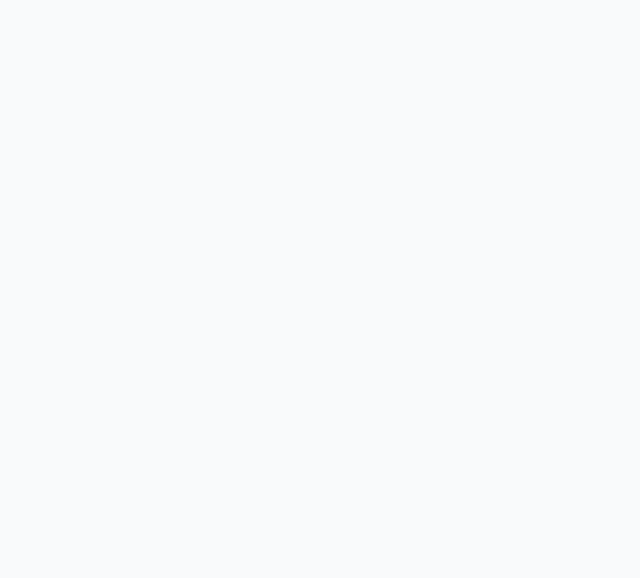
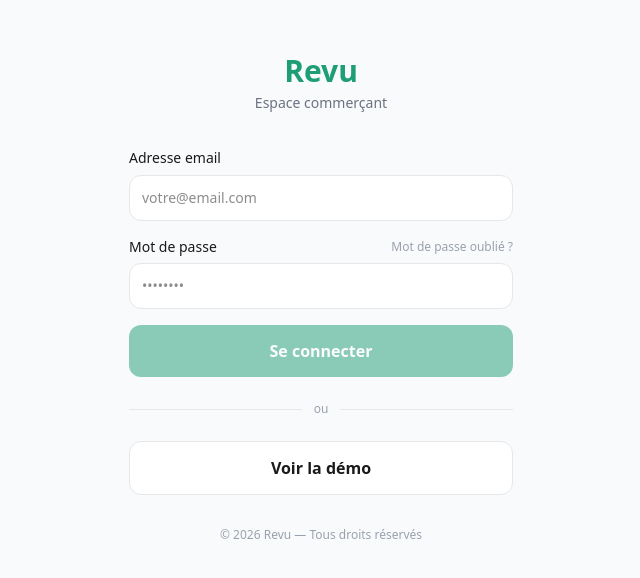
Before and after one commit to PierrePVE/revu, a Nuxt app: page /login in a window 1280 px wide. Before the commit this address had no page. Shown: the part 102-680 px from the top of the page, without its empty margins (319-959 px from the left). Built offline with nearby package versions, Linux system fonts and the light colour scheme.

Commit message:
feat: add merchant login page

```diff
--- /dev/null
+++ b/pages/login.vue
@@ -0,0 +1,106 @@
+<script setup lang="ts">
+/**
+ * pages/login.vue — merchant login (Figma screen 04).
+ *
+ * Posts credentials to /api/auth/login (which sets the httpOnly session cookie),
+ * then redirects to the merchant's dashboard. A "Voir la démo" shortcut opens
+ * the demo commerce without logging in.
+ */
+const email = ref('')
+const password = ref('')
+const submitting = ref(false)
+const errorMessage = ref('')
+
+useSeoMeta({ title: 'Connexion · Revu' })
+
+const peutEnvoyer = computed(
+  () => email.value.trim() !== '' && password.value !== '' && !submitting.value,
+)
+
+/** Submit credentials; on success redirect to the merchant's dashboard. */
+async function seConnecter() {
+  errorMessage.value = ''
+  submitting.value = true
+  try {
+    const { commerce } = await $fetch<{ commerce: { nom: string; slug: string } }>(
+      '/api/auth/login',
+      { method: 'POST', body: { email: email.value, password: password.value } },
+    )
+    await navigateTo(`/dashboard?slug=${encodeURIComponent(commerce.slug)}`)
+  } catch (err: unknown) {
+    const message = (err as { data?: { message?: string } })?.data?.message
+    errorMessage.value = message || 'Connexion impossible. Réessayez.'
+  } finally {
+    submitting.value = false
+  }
+}
+</script>
+
+<template>
+  <main class="flex min-h-screen items-center justify-center bg-surface px-5 text-ink">
+    <div class="w-full max-w-sm">
+      <!-- Logo -->
+      <div class="mb-8 text-center">
+        <p class="text-3xl font-bold text-brand">Revu</p>
+        <p class="mt-1 text-sm text-gray-500">Espace commerçant</p>
+      </div>
+
+      <form class="flex flex-col gap-4" @submit.prevent="seConnecter">
+        <div>
+          <label for="email" class="text-sm font-medium">Adresse email</label>
+          <input
+            id="email"
+            v-model="email"
+            type="email"
+            autocomplete="email"
+            placeholder="votre@email.com"
+            class="mt-1.5 w-full rounded-xl border border-gray-200 bg-white p-3 text-sm focus:border-brand focus:outline-none focus:ring-2 focus:ring-brand/30"
+          />
+        </div>
+
+        <div>
+          <div class="flex items-center justify-between">
+            <label for="password" class="text-sm font-medium">Mot de passe</label>
+            <!-- Placeholder for a future password-reset flow. -->
+            <span class="cursor-default text-xs text-gray-400">Mot de passe oublié ?</span>
+          </div>
+          <input
+            id="password"
+            v-model="password"
+            type="password"
+            autocomplete="current-password"
+            placeholder="••••••••"
+            class="mt-1.5 w-full rounded-xl border border-gray-200 bg-white p-3 text-sm focus:border-brand focus:outline-none focus:ring-2 focus:ring-brand/30"
+          />
+        </div>
+
+        <p v-if="errorMessage" class="rounded-lg bg-alert-bg px-3 py-2 text-sm text-alert">
+          {{ errorMessage }}
+        </p>
+
+        <button
+          type="submit"
+          :disabled="!peutEnvoyer"
+          class="rounded-xl bg-brand py-3.5 font-semibold text-white transition hover:bg-brand-dark disabled:cursor-not-allowed disabled:opacity-50"
+        >
+          {{ submitting ? 'Connexion…' : 'Se connecter' }}
+        </button>
+      </form>
+
+      <!-- Divider -->
+      <div class="my-6 flex items-center gap-3 text-xs text-gray-400">
+        <span class="h-px flex-1 bg-gray-200" />ou<span class="h-px flex-1 bg-gray-200" />
+      </div>
+
+      <!-- Demo access (no account needed) -->
+      <NuxtLink
+        to="/dashboard?slug=brasserie-du-centre"
+        class="block rounded-xl border border-gray-200 bg-white py-3.5 text-center font-semibold transition hover:bg-gray-50"
+      >
+        Voir la démo
+      </NuxtLink>
+
+      <p class="mt-8 text-center text-xs text-gray-400">© 2026 Revu — Tous droits réservés</p>
+    </div>
+  </main>
+</template>
```
